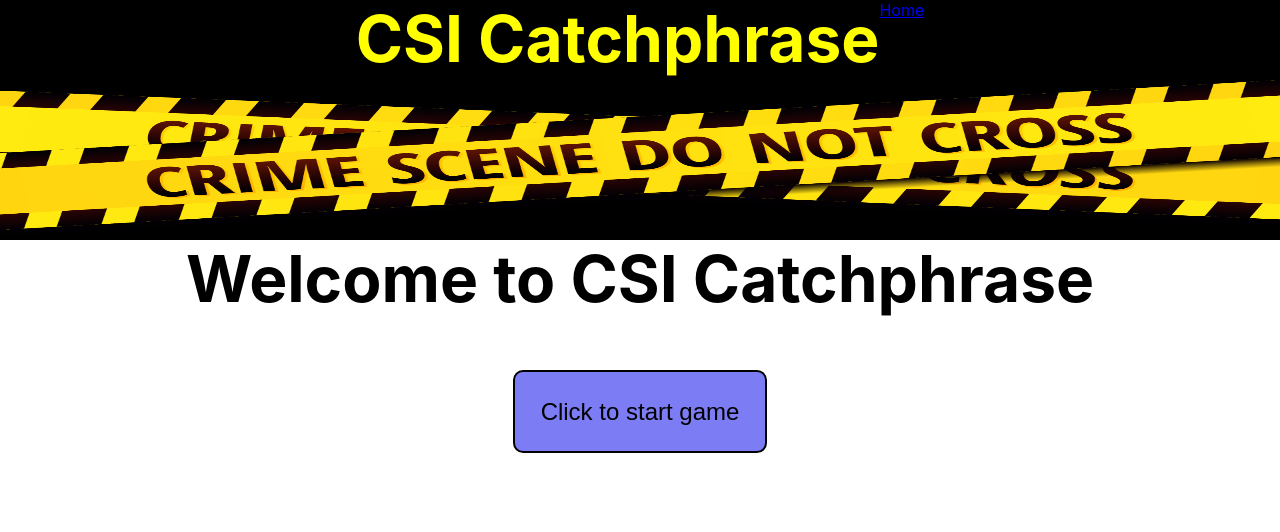
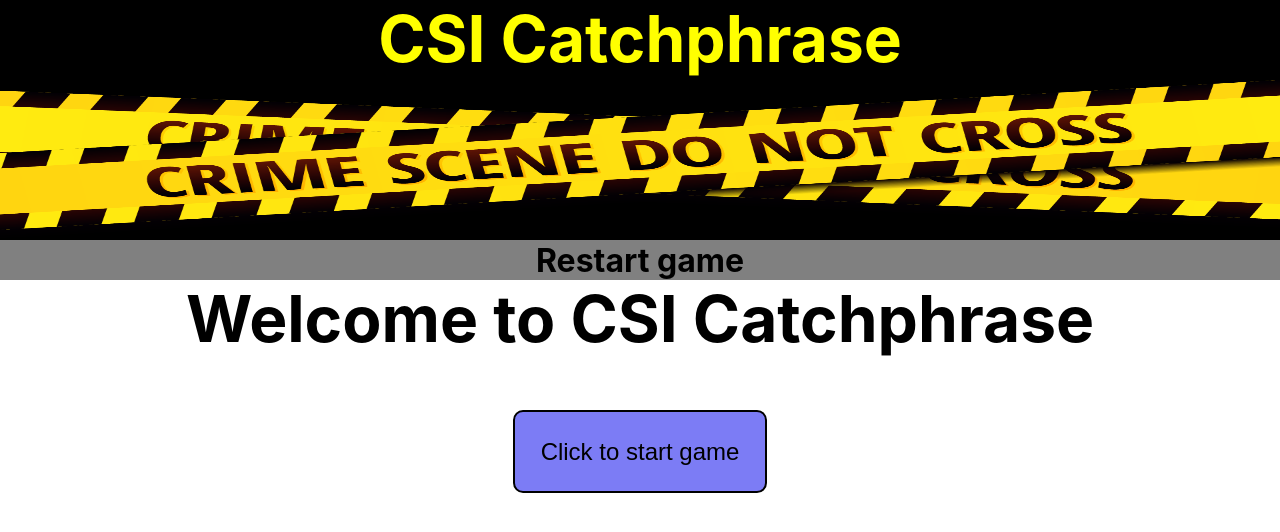
Before and after one commit to vbrooke78/csi-catchphrase, a React (Create React App) app: page / in a window 1280 px wide. Shown: the top 532 px of the page. Built offline with nearby package versions, Linux system fonts and the light colour scheme; the HTML template or start-up script is replaced by a standard one.

Commit message:
Updated styling

```diff
--- a/src/layout/Header.jsx
+++ b/src/layout/Header.jsx
@@ -4,9 +4,13 @@ import '../styles/header.css';
 
 export const Header = () => {
   return (
-    <section className="header">
-      <h1>CSI Catchphrase</h1>
-      <Link to={'/'}>Home</Link>
+    <section className="header-container">
+      <section className="header">
+        <h1>CSI Catchphrase</h1>
+      </section>
+      <section className="navigation">
+        <Link to={'/'}>Restart game</Link>
+      </section>
     </section>
   );
 };
--- a/src/styles/header.css
+++ b/src/styles/header.css
@@ -1,4 +1,9 @@
 /* Header.jsx */
+
+.header-container {
+  display: flex;
+  flex-direction: column;
+}
 
 .header {
   background-color: black;
@@ -11,6 +16,21 @@
   justify-content: center;
 }
 
+.navigation {
+  background-color: grey;
+  height: 5vh;
+  display: flex;
+  align-items: center;
+  justify-content: center;
+  font-size: xx-large;
+}
+
+a {
+  text-decoration: none;
+  color: black;
+  font-weight: bold;
+}
+
 h1 {
   margin-top: 0;
   font-size: 5vw;
```
